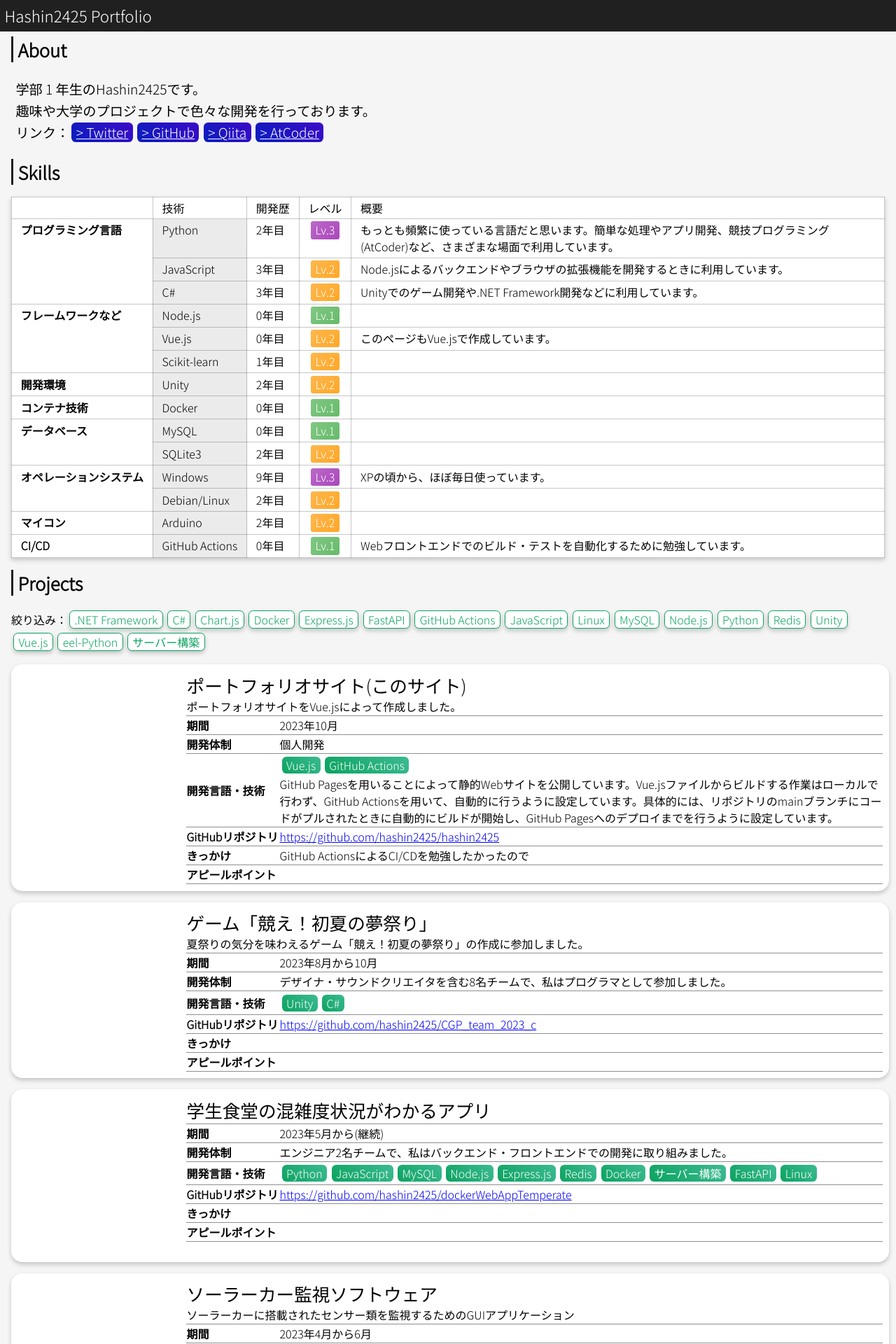
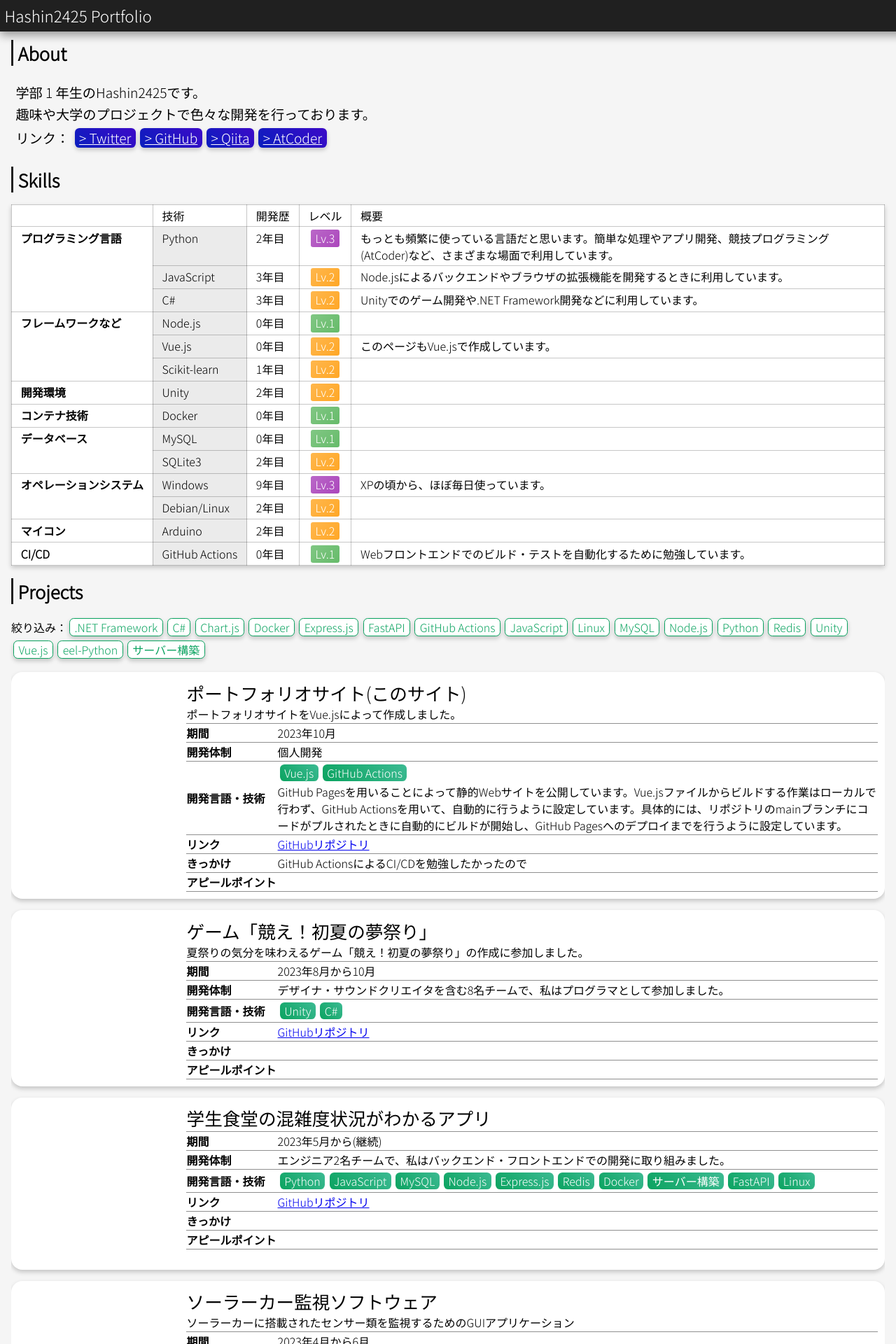
Before and after one commit to hashin2425/hashin2425, a Vue app in the folder portfolio/: page / in a window 1280 px wide. Shown: the top 1920 px of the page at 70% size. Built offline with nearby package versions, Linux system fonts and the light colour scheme; a web font is replaced by a local one.

Commit message:
[Fix] ウィンドウの横幅が狭いときに表示が崩れる不具合を修正

```diff
--- a/portfolio/src/App.vue
+++ b/portfolio/src/App.vue
@@ -23,11 +23,13 @@ export default {
 html {
   margin: 0;
   padding: 0;
+  width: 100%;
 }
 
 body {
   margin: 0;
   padding: 0;
+  width: 100%;
 
   font-family: 'Klee One', cursive;
   font-family: 'Noto Sans JP', sans-serif;
--- a/portfolio/src/sections/Header.vue
+++ b/portfolio/src/sections/Header.vue
@@ -1,5 +1,5 @@
 <template>
-  <div id="header">
+  <div id="header" class="shadow-box">
     <span> Hashin2425 Portfolio </span>
   </div>
   <div id="header-size"></div>
@@ -13,7 +13,7 @@ export default {
 
 <style>
 #header-size {
-  height: 2.2rem;
+  height: 2.5rem;
 }
 
 #header {
--- a/portfolio/src/sections/components/About.vue
+++ b/portfolio/src/sections/components/About.vue
@@ -47,7 +47,12 @@
             <span>年生のHashin2425です。</span>
         </p>
         <p>趣味や大学のプロジェクトで色々な開発を行っております。</p>
-        <p>リンク：<a v-for="s in sns" :key="s.name" :href="s.url" target="_blank" rel="noopener noreferrer">> {{ s.name }}</a></p>
+        <p>
+            リンク：
+            <a v-for="s in sns" :key="s.name" :href="s.url" target="_blank" rel="noopener noreferrer" class="shadow-box link-icon">
+                > {{ s.name }}
+            </a>
+        </p>
     </div>
 </template>
 
@@ -86,4 +91,9 @@ a {
     border-radius: 0.4rem;
     background: linear-gradient(45deg, rgb(10, 30, 190), rgb(60, 10, 200));
 }
+
+.link-icon{
+    display: inline-block;
+    white-space: nowrap;
+}
 </style>
--- a/portfolio/src/sections/components/CreativeCard.vue
+++ b/portfolio/src/sections/components/CreativeCard.vue
@@ -13,6 +13,7 @@
       </span>
     </span>
   </div>
+  <div class="projects">
     <div v-for="project in projects" :key="project.name">
       <div v-if="hasCommonItem(selectedTechnologies, project.technologies) || selectedTechnologies.length === 0"
         class="project-card shadow-box">
@@ -51,8 +52,8 @@
                 </td>
               </tr>
               <tr>
-              <th>GitHubリポジトリ</th>
-              <td><a :href="project.codeLink" target="_blank">{{ project.codeLink }}</a></td>
+                <th>リンク</th>
+                <td><a :href="project.codeLink" target="_blank">GitHubリポジトリ</a></td>
               </tr>
               <tr>
                 <th>きっかけ</th>
@@ -65,6 +66,7 @@
 
             </tbody>
           </table>
+        </div>
       </div>
     </div>
   </div>
@@ -120,9 +122,17 @@ export default {
 </script>
 
 <style scoped>
+.projects {
+  overflow-y: hidden;
+  overflow-x: auto;
+  padding: 0;
+  margin: 0;
+  width: 100%;
+}
+
 .project-card {
   display: flex;
-  width: 100%;
+  min-width: 35rem;
   background-color: white;
   border-radius: 1rem;
   padding: 0.2rem;
```
Lines whose indentation alone changed are shown as unchanged.
